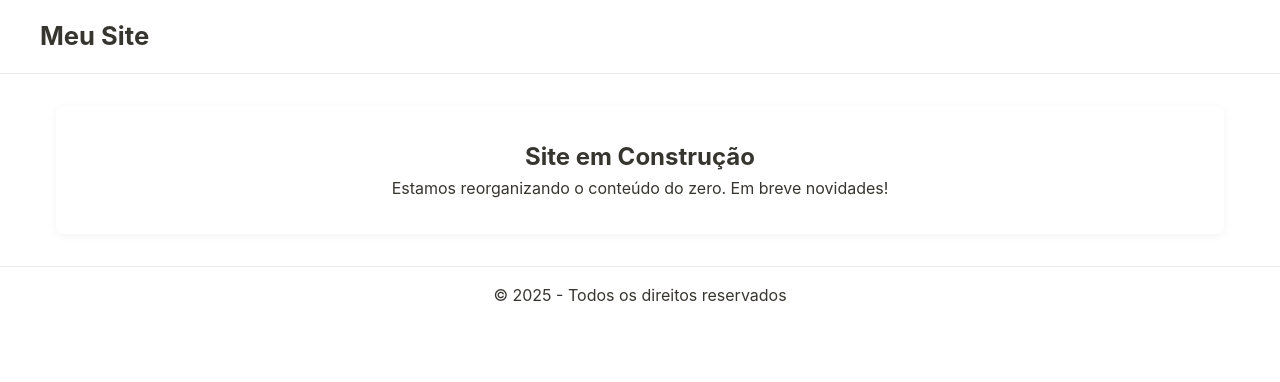
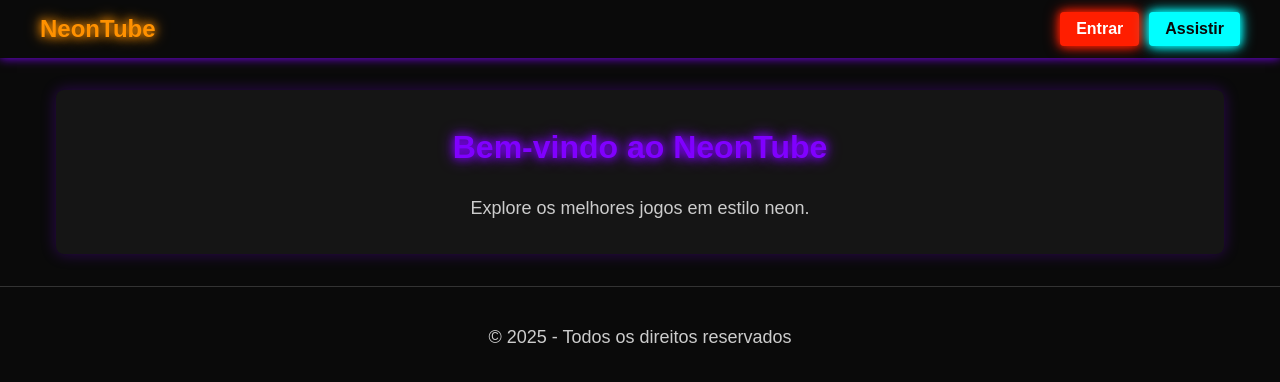
Before and after one commit to slach3/slach3, a plain HTML site: page docs/index.html in a window 1280 px wide. Drawn offline with Linux system fonts and the light colour scheme.

Commit message:
atualização

```diff
--- a/docs/index.html
+++ b/docs/index.html
@@ -3,22 +3,26 @@
 <head>
     <meta charset="UTF-8">
     <meta name="viewport" content="width=device-width, initial-scale=1.0">
-    <meta name="description" content="Site em construção">
-    <title>Site em Construção</title>
+    <meta name="description" content="NeonTube - Jogos em estilo neon">
+    <title>NeonTube</title>
     <link rel="stylesheet" href="style.css">
     <link rel="manifest" href="manifest.json">
 </head>
 <body>
     <header>
         <div class="header-content">
-            <h1>Meu Site</h1>
+            <div class="logo">NeonTube</div>
+            <div class="buttons">
+                <button class="btn btn-login">Entrar</button>
+                <button class="btn btn-watch">Assistir</button>
+            </div>
         </div>
     </header>
 
     <main>
         <div class="container">
-            <h2>Site em Construção</h2>
-            <p>Estamos reorganizando o conteúdo do zero. Em breve novidades!</p>
+            <h1>Bem-vindo ao NeonTube</h1>
+            <p>Explore os melhores jogos em estilo neon.</p>
         </div>
     </main>
 
--- a/docs/style.css
+++ b/docs/style.css
@@ -1,19 +1,14 @@
 :root {
-    --primary-color: #2E2E2E;
-    --background-color: #ffffff;
-    --text-color: #37352f;
-    --card-background: #ffffff;
-    --border-color: #e9e9e9;
-    --shadow-color: rgba(15, 15, 15, 0.05);
-}
-
-/* Modo escuro */
-.dark-mode {
-    --background-color: #121212;
-    --text-color: #e0e0e0;
-    --card-background: #1e1e1e;
+    --primary-color: #8000FF;
+    --accent-color: #FF9100;
+    --accent-secondary: #00FFFF;
+    --danger-color: #FF1E00;
+    --background-color: #0a0a0a;
+    --text-color: #FFFFFF;
+    --text-secondary: #ccc;
+    --card-background: #151515;
     --border-color: #333333;
-    --shadow-color: rgba(0, 0, 0, 0.2);
+    --shadow-color: rgba(128, 0, 255, 0.3);
 }
 
 * {
@@ -23,18 +18,18 @@
 }
 
 body {
-    font-family: -apple-system, "Segoe UI", Helvetica, Arial, sans-serif;
+    font-family: Arial, sans-serif;
     line-height: 1.6;
     background-color: var(--background-color);
     color: var(--text-color);
     transition: background-color 0.3s, color 0.3s;
 }
 
+/* Navbar estilo NeonTube */
 header {
     background-color: var(--background-color);
-    border-bottom: 1px solid var(--border-color);
-    padding: 1rem;
-    text-align: center;
+    box-shadow: 0 0 10px var(--primary-color);
+    padding: 10px 20px;
 }
 
 .header-content {
@@ -45,11 +40,52 @@ header {
     align-items: center;
 }
 
-h1 {
-    font-size: 1.6rem;
-    color: var(--text-color);
+.logo {
+    font-size: 24px;
+    font-weight: bold;
+    color: var(--accent-color);
+    text-shadow: 0 0 8px var(--accent-color), 0 0 15px var(--accent-color);
 }
 
+.buttons {
+    display: flex;
+    gap: 10px;
+}
+
+/* Botões estilo neon */
+.btn {
+    padding: 8px 16px;
+    font-size: 16px;
+    border: none;
+    cursor: pointer;
+    border-radius: 4px;
+    transition: 0.3s;
+    font-weight: bold;
+}
+
+.btn-login {
+    background: var(--danger-color);
+    color: #fff;
+    box-shadow: 0 0 8px var(--danger-color), 0 0 15px var(--danger-color);
+}
+
+.btn-login:hover {
+    background: #FF3D1F;
+    box-shadow: 0 0 12px #FF3D1F, 0 0 20px #FF3D1F;
+}
+
+.btn-watch {
+    background: var(--accent-secondary);
+    color: var(--background-color);
+    box-shadow: 0 0 8px var(--accent-secondary), 0 0 15px var(--accent-secondary);
+}
+
+.btn-watch:hover {
+    background: #66FFFF;
+    box-shadow: 0 0 12px #66FFFF, 0 0 20px #66FFFF;
+}
+
+/* Conteúdo principal */
 main {
     max-width: 1200px;
     margin: 2rem auto;
@@ -60,8 +96,19 @@ main {
     background-color: var(--card-background);
     border-radius: 8px;
     padding: 2rem;
-    box-shadow: 0 2px 8px var(--shadow-color);
+    box-shadow: 0 0 15px var(--shadow-color);
     text-align: center;
+}
+
+h1, h2 {
+    color: var(--primary-color);
+    text-shadow: 0 0 8px var(--primary-color), 0 0 15px var(--primary-color);
+}
+
+p {
+    color: var(--text-secondary);
+    margin-top: 20px;
+    font-size: 18px;
 }
 
 footer {
@@ -69,4 +116,5 @@ footer {
     padding: 1rem;
     margin-top: 2rem;
     border-top: 1px solid var(--border-color);
+    color: var(--text-secondary);
 }
```
Also changed, not shown: docs/jogos.html (+42 -55 lines).
